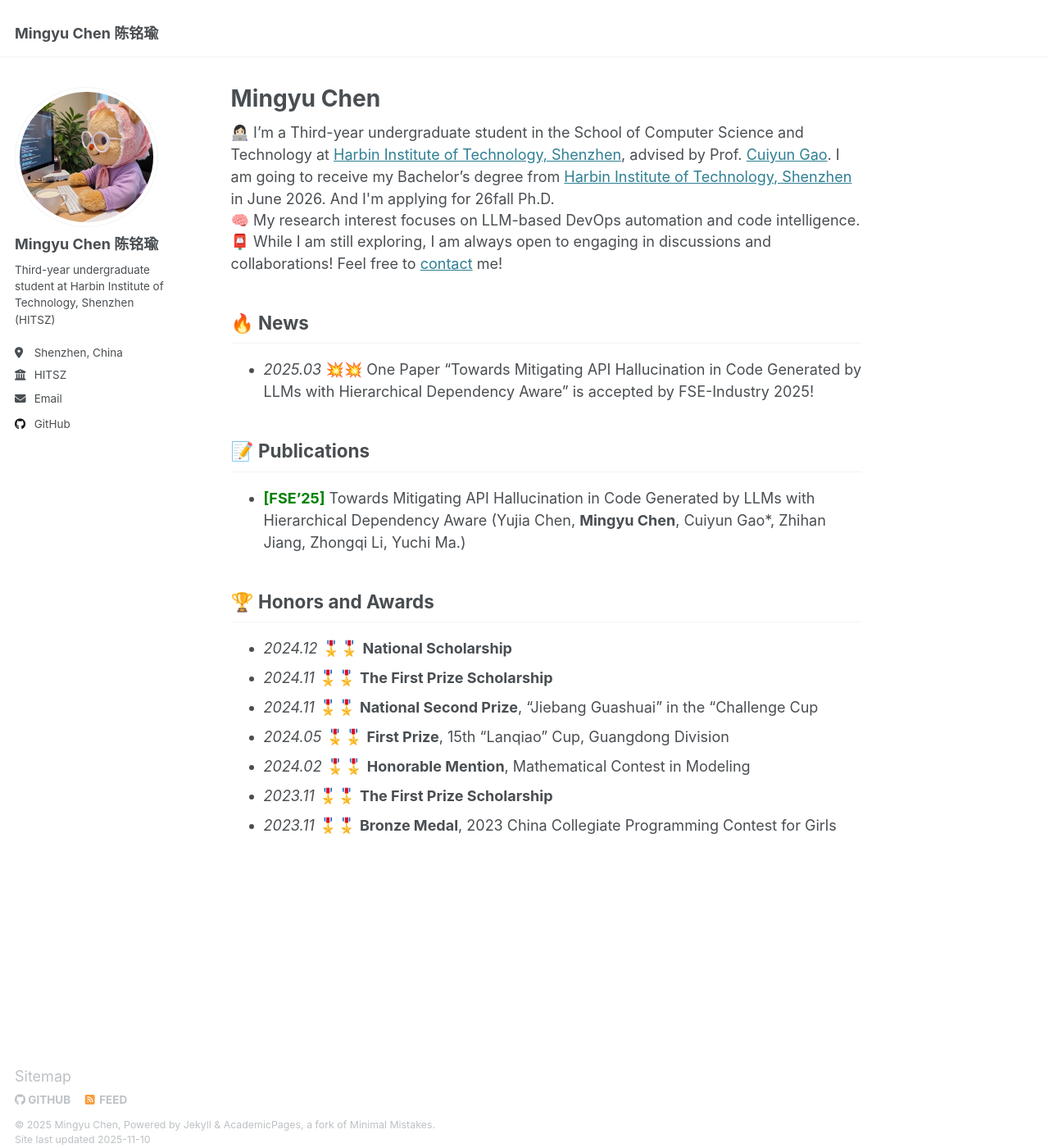
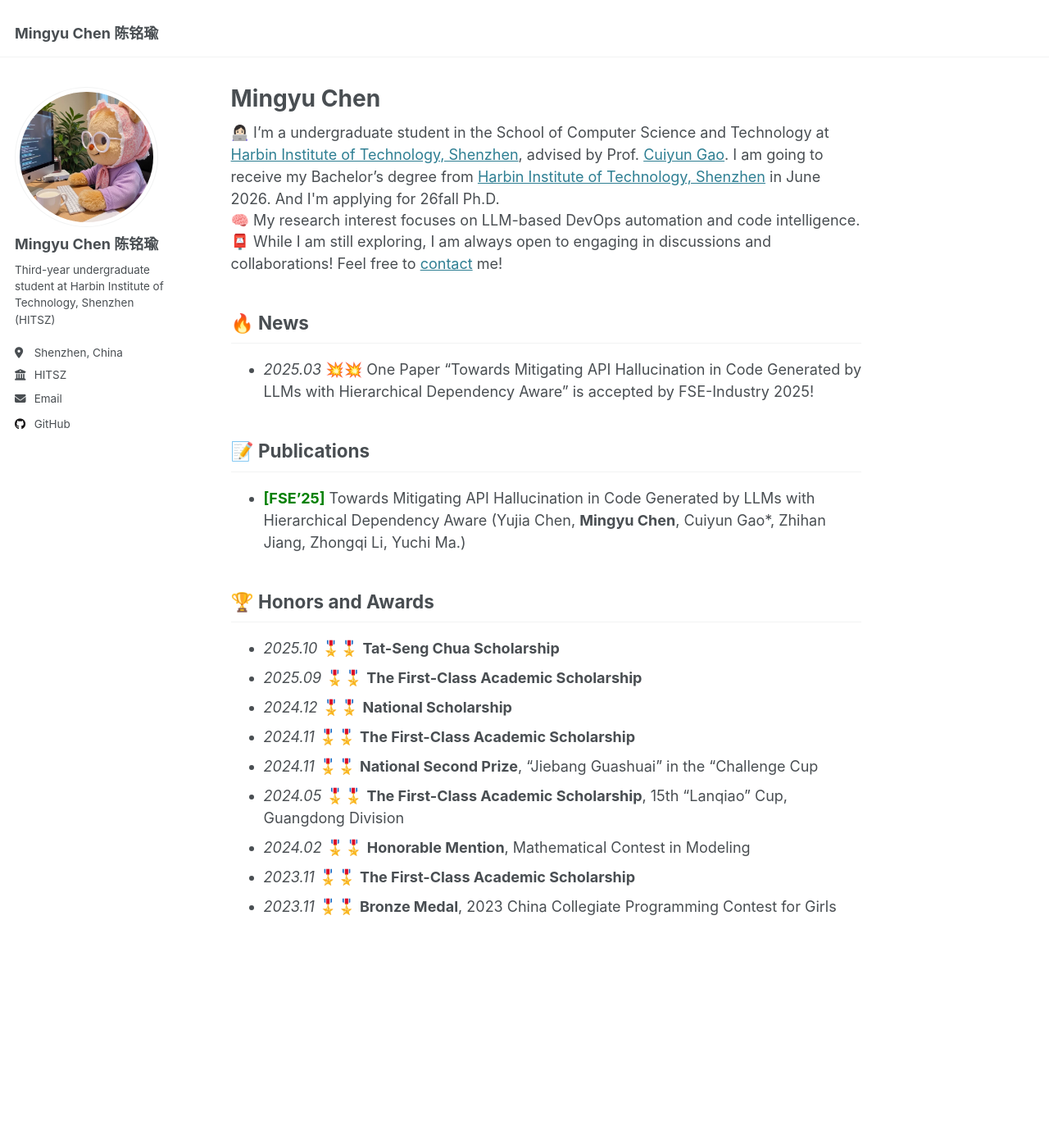
Before and after one commit to CMY-K/CMY-K.github.io, a Jekyll site: the page built from _pages/about.md, in a window 1280 px wide and 1400 px high. Shown: the whole window at 82% size. Built offline with Jekyll 4.4.1, drawn with Linux system fonts in a browser that asks for light colours.

Commit message:
Update about.md

```diff
--- a/_pages/about.md
+++ b/_pages/about.md
@@ -8,7 +8,7 @@ redirect_from:
 ---
 
 <div style="margin-bottom: -1px;">
-👩🏻‍💻 I’m a Third-year undergraduate student in the School of Computer Science and Technology at <a href="http://cs.hitsz.edu.cn/">Harbin Institute of Technology, Shenzhen</a>, advised by Prof. <a href="https://cuiyungao.github.io/">Cuiyun Gao</a>.  I am going to receive my Bachelor’s degree from <a href="http://cs.hitsz.edu.cn/">Harbin Institute of Technology, Shenzhen</a> in June 2026.   And I'm applying for 26fall Ph.D.
+👩🏻‍💻 I’m a undergraduate student in the School of Computer Science and Technology at <a href="http://cs.hitsz.edu.cn/">Harbin Institute of Technology, Shenzhen</a>, advised by Prof. <a href="https://cuiyungao.github.io/">Cuiyun Gao</a>.  I am going to receive my Bachelor’s degree from <a href="http://cs.hitsz.edu.cn/">Harbin Institute of Technology, Shenzhen</a> in June 2026.   And I'm applying for 26fall Ph.D.
 </div>
 
 <div style="margin-bottom: -1px;">
@@ -33,10 +33,12 @@ redirect_from:
 🏆 Honors and Awards
 ------
 
+* *2025.10* 🎖️🎖️ **Tat-Seng Chua Scholarship**
+* *2025.09* 🎖️🎖️ **The First-Class Academic Scholarship**
 * *2024.12* 🎖️🎖️ **National Scholarship**
-* *2024.11* 🎖️🎖️ **The First Prize Scholarship**
+* *2024.11* 🎖️🎖️ **The First-Class Academic Scholarship**
 * *2024.11* 🎖️🎖️ **National Second Prize**,  "Jiebang Guashuai" in the "Challenge Cup
-* *2024.05* 🎖️🎖️ **First Prize**, 15th “Lanqiao” Cup, Guangdong Division
+* *2024.05* 🎖️🎖️ **The First-Class Academic Scholarship**, 15th “Lanqiao” Cup, Guangdong Division
 * *2024.02* 🎖️🎖️ **Honorable Mention**, Mathematical Contest in Modeling
-* *2023.11* 🎖️🎖️ **The First Prize Scholarship**
+* *2023.11* 🎖️🎖️ **The First-Class Academic Scholarship**
 * *2023.11* 🎖️🎖️ **Bronze Medal**, 2023 China Collegiate Programming Contest for Girls
```
